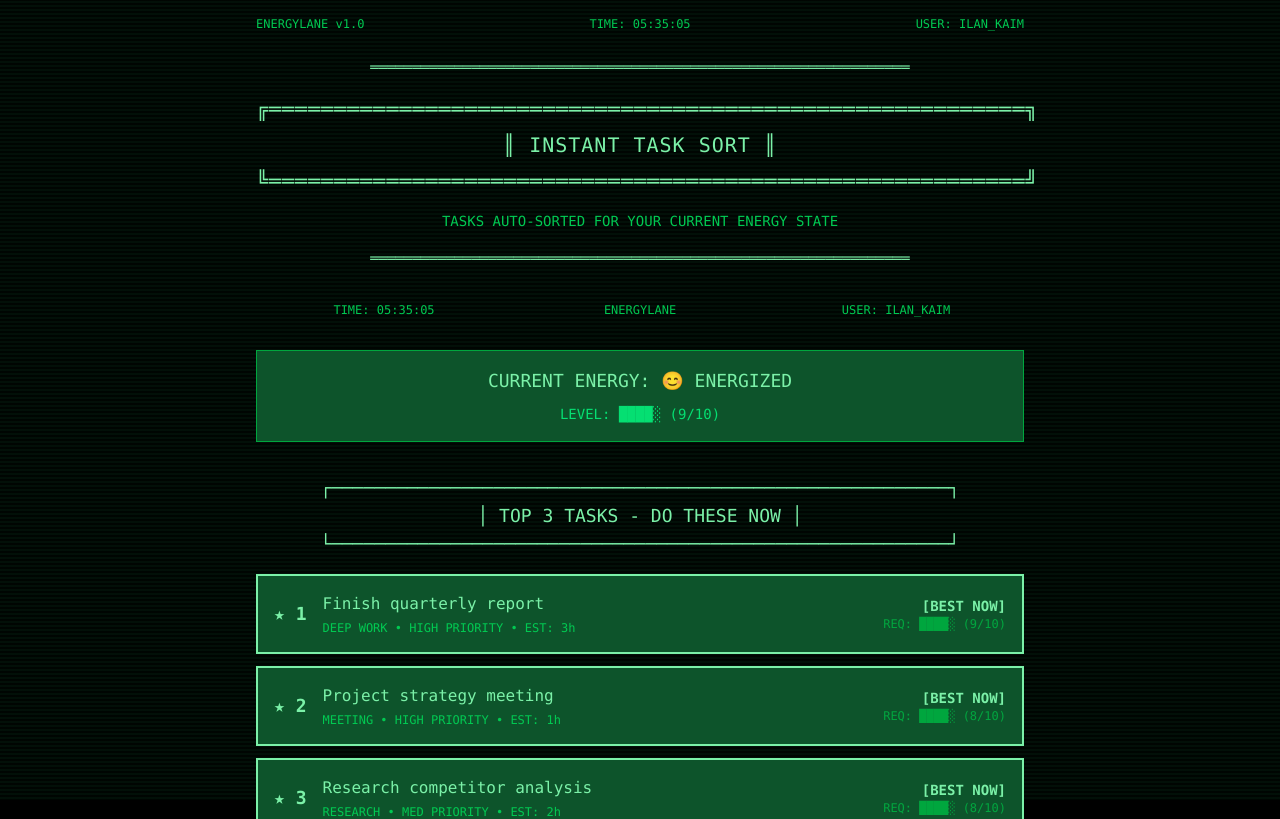
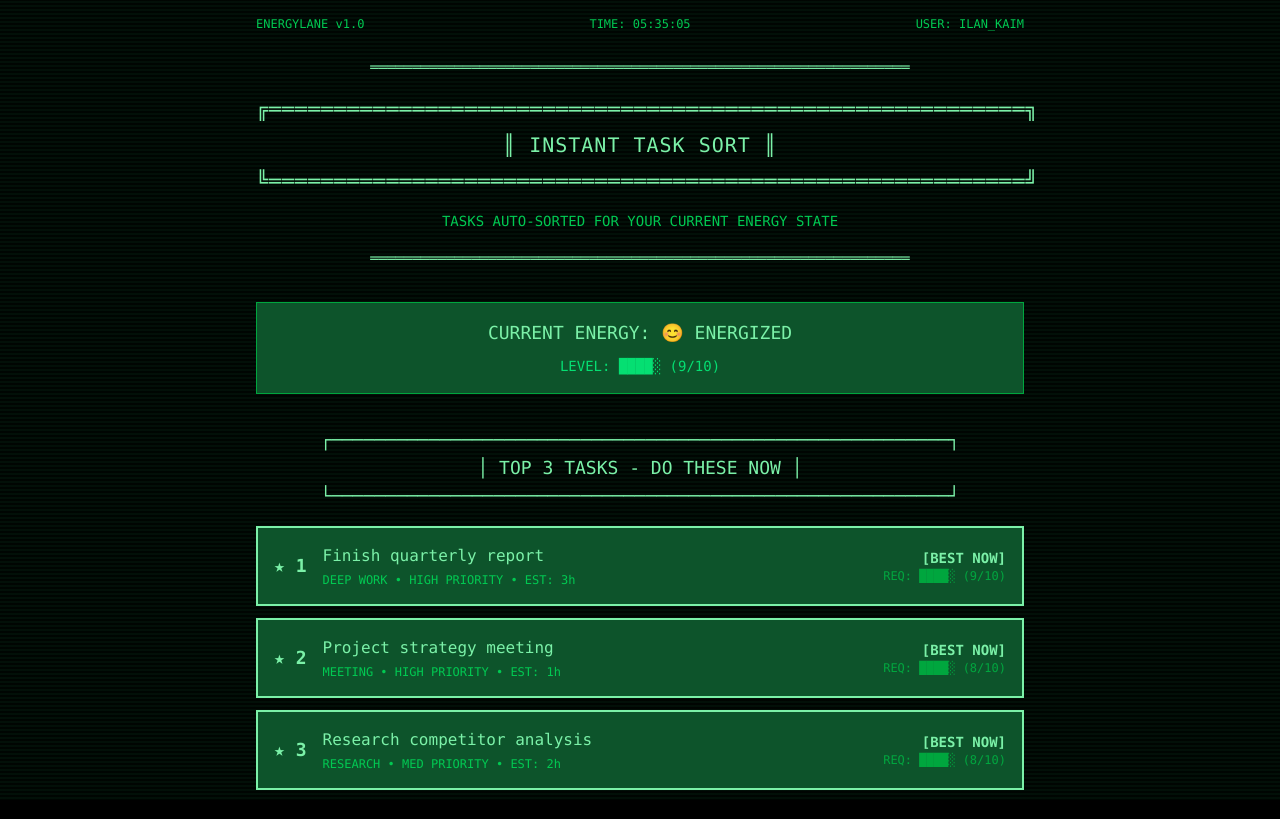
Before and after one commit to iknowmagic/energylane, a React (Vite) app: page /instant-task-sort in a window 1280 px wide. Shown: the top 819 px of the page. Built offline with nearby package versions, Linux system fonts and the light colour scheme.

Commit message:
feat: add SystemInfo component for consistent header display across screens

```diff
--- a/src/components/EnergyAwareAgenda.tsx
+++ b/src/components/EnergyAwareAgenda.tsx
@@ -1,4 +1,5 @@
 import { useEffect, useState } from 'react'
+import SystemInfo from './SystemInfo'
 
 export interface Mood {
   emoji: string
@@ -189,11 +190,7 @@ const EnergyAgendaScreen = () => {
 
       <div className="z-10 relative p-4 w-full max-w-[800px]">
         {/* Header */}
-        <div className="flex justify-between items-center mb-6 text-xs">
-          <div className="text-green-500">ENERGYLANE v1.0</div>
-          <div className="text-green-500">TIME: {formatTime(currentTime)}</div>
-          <div className="text-green-500">USER: ILAN_KAIM</div>
-        </div>
+        <SystemInfo currentTime={currentTime} formatTime={formatTime} />
 
         <div className="mb-8 text-center">
           <div className="mb-4 text-green-300">
--- a/src/components/InstantTaskSort.tsx
+++ b/src/components/InstantTaskSort.tsx
@@ -1,4 +1,5 @@
 import { useEffect, useState } from 'react'
+import SystemInfo from './SystemInfo'
 
 export interface Task {
   id: number
@@ -172,11 +173,7 @@ const InstantTaskSortScreen = () => {
 
       <div className="z-10 relative p-4 w-full max-w-[800px]">
         {/* Header */}
-        <div className="flex justify-between items-center mb-6 text-xs">
-          <div className="text-green-500">ENERGYLANE v1.0</div>
-          <div className="text-green-500">TIME: {formatTime(currentTime)}</div>
-          <div className="text-green-500">USER: ILAN_KAIM</div>
-        </div>
+        <SystemInfo currentTime={currentTime} formatTime={formatTime} />
 
         <div className="mb-8 text-center">
           <div className="mb-4 text-green-300">
@@ -197,13 +194,6 @@ const InstantTaskSortScreen = () => {
           <div className="text-green-300">
             ════════════════════════════════════════════════════════════════
           </div>
-        </div>
-
-        {/* System Info */}
-        <div className="grid grid-cols-3 mb-8 text-green-500 text-xs text-center">
-          <div>TIME: {formatTime(currentTime)}</div>
-          <div>ENERGYLANE</div>
-          <div>USER: ILAN_KAIM</div>
         </div>
 
         {/* Current Energy Status */}
--- a/src/components/MoodCheckIn.tsx
+++ b/src/components/MoodCheckIn.tsx
@@ -1,4 +1,5 @@
 import { useEffect, useState } from 'react'
+import SystemInfo from './SystemInfo'
 
 export interface Mood {
   id: string
@@ -109,11 +110,7 @@ const MoodCheckIn = () => {
 
       <div className="z-10 relative p-4 w-full max-w-[800px]">
         {/* Header */}
-        <div className="flex justify-between items-center mb-6 text-xs">
-          <div className="text-green-500">ENERGYLANE v1.0</div>
-          <div className="text-green-500">TIME: {formatTime(currentTime)}</div>
-          <div className="text-green-500">USER: ILAN_KAIM</div>
-        </div>
+        <SystemInfo currentTime={currentTime} formatTime={formatTime} />
 
         <div className="mb-8 text-center">
           <div className="mb-4 text-green-300">
@@ -134,13 +131,6 @@ const MoodCheckIn = () => {
           <div className="text-green-300">
             ════════════════════════════════════════════════════════════════
           </div>
-        </div>
-
-        {/* System Info */}
-        <div className="grid grid-cols-3 mb-8 text-green-500 text-xs text-center">
-          <div>TIME: {formatTime(currentTime)}</div>
-          <div>ENERGYLANE</div>
-          <div>USER: ILAN_KAIM</div>
         </div>
 
         {/* Mood Selection Grid */}
--- /dev/null
+++ b/src/components/SystemInfo.tsx
@@ -0,0 +1,16 @@
+import React from 'react'
+
+interface SystemInfoProps {
+  currentTime: Date
+  formatTime: (date: Date) => string
+}
+
+const SystemInfo: React.FC<SystemInfoProps> = ({ currentTime, formatTime }) => (
+  <div className="flex justify-between items-center mb-6 text-xs">
+    <div className="text-green-500">ENERGYLANE v1.0</div>
+    <div className="text-green-500">TIME: {formatTime(currentTime)}</div>
+    <div className="text-green-500">USER: ILAN_KAIM</div>
+  </div>
+)
+
+export default SystemInfo
--- a/src/components/WeeklyReflectionInsights.tsx
+++ b/src/components/WeeklyReflectionInsights.tsx
@@ -1,4 +1,5 @@
 import { useEffect, useState } from 'react'
+import SystemInfo from './SystemInfo'
 
 // Exported interfaces for type safety
 export interface WeeklyData {
@@ -109,11 +110,7 @@ const WeeklyInsightsScreen = () => {
 
       <div className="z-10 relative p-4 w-full max-w-[800px]">
         {/* Header */}
-        <div className="flex justify-between items-center mb-6 text-xs">
-          <div className="text-green-500">ENERGYLANE v1.0</div>
-          <div className="text-green-500">TIME: {formatTime(currentTime)}</div>
-          <div className="text-green-500">USER: ILAN_KAIM</div>
-        </div>
+        <SystemInfo currentTime={currentTime} formatTime={formatTime} />
 
         <div className="mb-8 text-center">
           <div className="mb-4 text-green-300">
```
